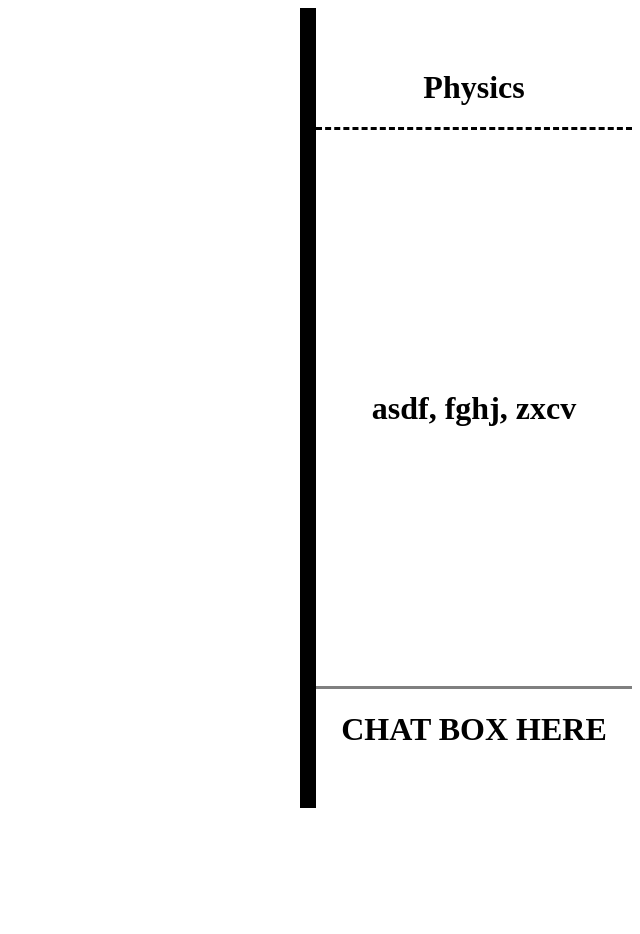
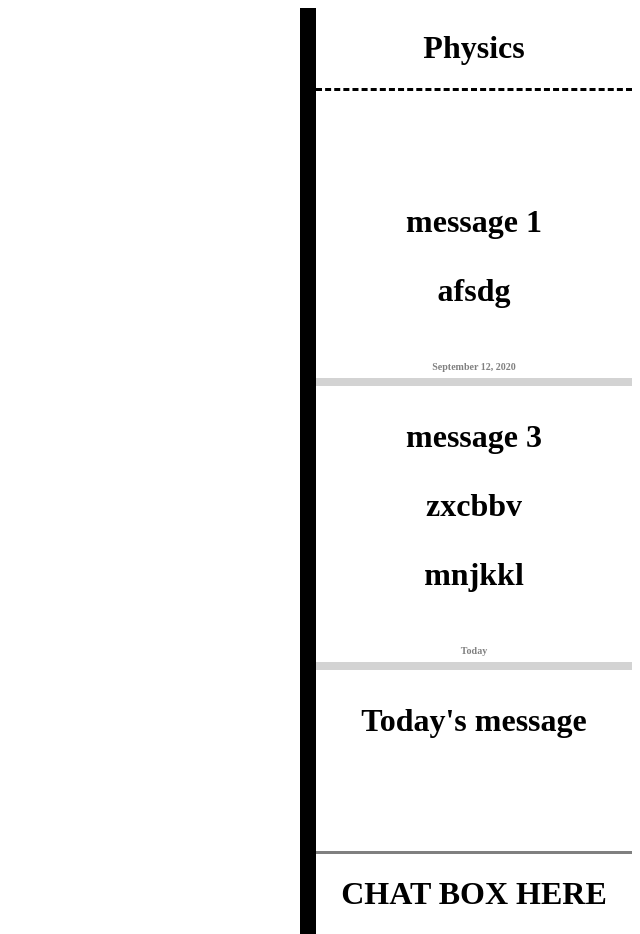
Before and after one commit to ctplatform/classtime-web, a Next.js app: page / in a window 1280 px wide. Shown: the whole page, without its empty margins (640-1280 px from the left). Before the commit the page ends 808 px from the top, so only its background shows below. Built offline with nearby package versions, Linux system fonts and the light colour scheme.

Commit message:
Added a message divider component, changed some css within the chat window module to make it look better.

```diff
--- a/components/ChatWindow/ChatWindow.module.scss
+++ b/components/ChatWindow/ChatWindow.module.scss
@@ -1,4 +1,3 @@
-//Note that we might switch to a grid later on
 .messageSection {
   z-index: 2;
   display: grid;
@@ -14,8 +13,8 @@
     border-bottom: dashed black;
   }
   .messageDisplayMessage {
-    padding-top: 10rem;
-    padding-bottom: 10rem;
+    padding-top: 5rem;
+    padding-bottom: 5rem;
   }
   .messageChatBox {
     border-top: solid grey;
--- a/components/ChatWindow/ChatWindow.tsx
+++ b/components/ChatWindow/ChatWindow.tsx
@@ -1,8 +1,6 @@
-import { useState, useEffect } from "react";
 import styles from "./ChatWindow.module.scss";
 
 const ChatWindow = (props) => {
-  //In the future we need to replace 'Chat box here' with a hook
   return (
     <>
       <div className={styles.messageSection}>
--- /dev/null
+++ b/components/MessageDivider/MessageDivider.module.scss
@@ -0,0 +1,11 @@
+.messageDate {
+  border-block-end: 0.5rem solid lightgray;
+
+  .word {
+    display: inline;
+    font-size: 10px;
+    color: gray;
+    text-align: left;
+    padding: 0rem;
+  }
+}
--- /dev/null
+++ b/components/MessageDivider/MessageDivider.tsx
@@ -0,0 +1,12 @@
+import { useState, useEffect } from "react";
+import styles from "./MessageDivider.module.scss";
+//MessageDivider is a component which renders a small divider between messages of differing dates and eventaully times
+const MessageDivider = (props: any) => {
+  return (
+    <div className={styles.messageDate}>
+      <p className={styles.word}>{props.date}</p>
+    </div>
+  );
+};
+
+export default MessageDivider;
--- a/pages/index.tsx
+++ b/pages/index.tsx
@@ -2,14 +2,24 @@ import { NextPage } from "next";
 import Head from "next/head";
 import ChatWindow from "../components/ChatWindow/ChatWindow";
 import styles from "../styles/Home.module.scss";
-
+import MessageDivider from "../components/MessageDivider/MessageDivider";
+const tmpMessages = [
+  <p>message 1</p>,
+  <p>afsdg</p>,
+  <MessageDivider date="September 12, 2020" />,
+  <p>message 3</p>,
+  <p>zxcbbv</p>,
+  <p>mnjkkl</p>,
+  <MessageDivider date="Today" />,
+  <p>Today's message</p>,
+];
 const Home: NextPage = () => {
   return (
     <div className={styles.container}>
       <Head>
         <title>Title</title>
       </Head>
-      <ChatWindow name="Physics" messages="asdf, fghj, zxcv" />
+      <ChatWindow name="Physics" messages={tmpMessages} />
     </div>
   );
 };
```
